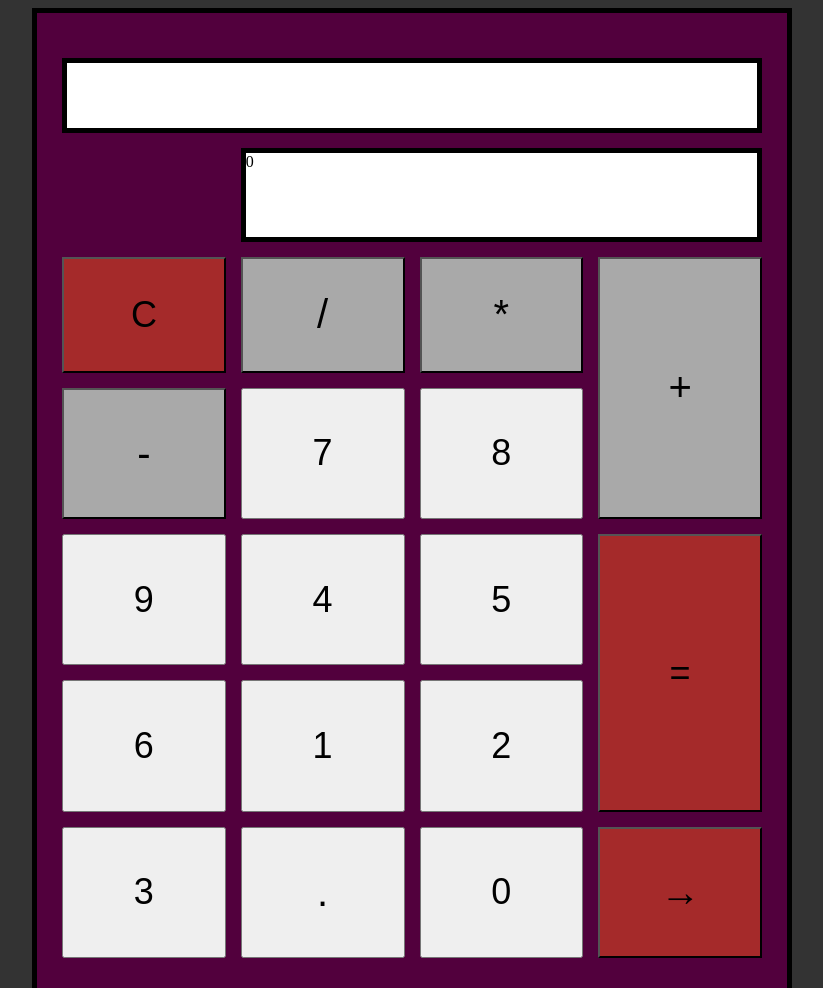
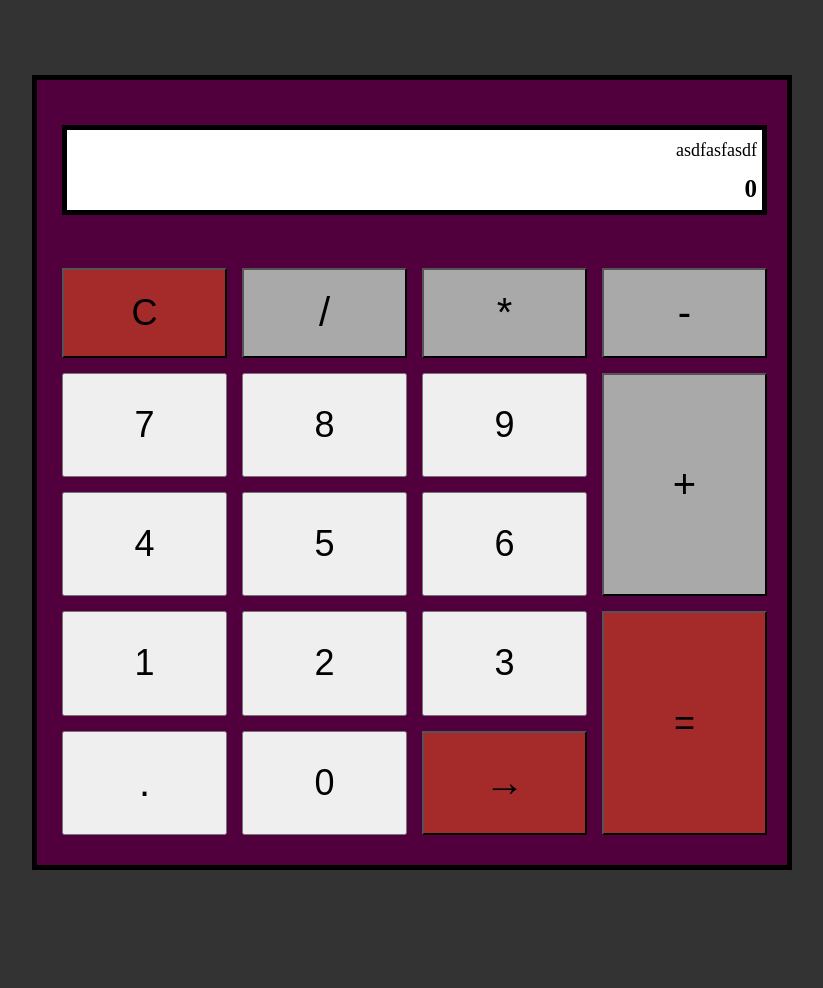
Before and after one commit to MMathew93/Calculator, a plain HTML site: page index.html in a window 1280 px wide. Shown: the top 988 px of the page, without its empty margins (228-1051 px from the left). After the commit the page ends 878 px from the top, so only its background shows below. Drawn offline with Linux system fonts and the light colour scheme.

Commit message:
fixed display of calculator, clear and backspace functions work, have plan of attack for actual function calling on operands ready.

```diff
--- a/index.html
+++ b/index.html
@@ -6,7 +6,7 @@
 </head>
 <body>
     <div id= 'container'>
-        <div id= 'displayString'></div>
+        <div id= 'displayString'>asdfasfasdf</div>
         <div id= 'totalString'>0</div>
         <button id= 'clear'>C</button>
         <button class='operator' id='divide'>/</button>
--- a/script.js
+++ b/script.js
@@ -3,9 +3,10 @@ const container= document.getElementById('container')
 const displayString= document.getElementById('displayString')
 const totalString= document.getElementById('totalString')
 const num= document.getElementsByClassName('num')
-var numberHolder= 0;
-var operandHolder= '';
-var equationString= '';
+let numberHolder= 0;
+let resultHolder= 0;
+let operandHolder= '';
+let equationString= '';
 
 //Basic Math functions and the main operate
 const addition= function(a, b) {
@@ -30,10 +31,18 @@ const operate= function(operand, a, b) {
 
 //other button functions
 const clear= function clear() {
-
+    numberHolder= 0;
+    totalString.innerHTML= 0;
+    displayString.innerHTML= '';
 }
 const backspace= function backspace() {
-
+    let str= numberHolder;
+    if(str=== 0|| String(str).length=== 1) {
+        clear()
+    }else {
+        numberHolder= String(str).slice(0, str.length-1)
+        totalString.innerHTML= numberHolder
+    }
 }
 const result= function calculate() {
 
--- a/style.css
+++ b/style.css
@@ -6,24 +6,46 @@ body {
     display: grid;
     grid-template-columns: repeat(4, 1fr);
     grid-gap: 15px;
-    height: 900px;
+    height: 710px;
     width: 700px;
     padding: 45px 25px 30px 25px;
-    margin: auto;
+    margin-top: 75px;
+    margin-right: auto;
+    margin-bottom:auto;
+    margin-left:auto;
     background: #52003d;
     border: 5px solid black;
 }
 
 #displayString {
     grid-column: 1/5;
+    grid-row: 1/1;
+    width: 690px;
+    Height: 40px;
+    padding-top: 10px;
+    padding-right: 5px;
+    text-align: right;
+    font-size: 18px;
     background-color: white;
     border: 5px solid black;
 }
 
 #totalString {
-        grid-column: 2/5;
+        grid-column: 1/5;
+        grid-row: 1/1;
+        margin-top: 50px;
+        width: 690px;
+        height: 25px;
+        padding-right: 5px;
+        padding-bottom: 10px;
+        text-align: right;
+        font-size: 25px;
+        font-weight: bold;
+        overflow: hidden;
         background-color: white;
-        border: 5px solid black;
+        border-left: 5px solid black;
+        border-right: 5px solid black;
+        border-bottom: 5px solid black;
     }
 
 #clear {
```
Also changed, not shown: 1 other file.
